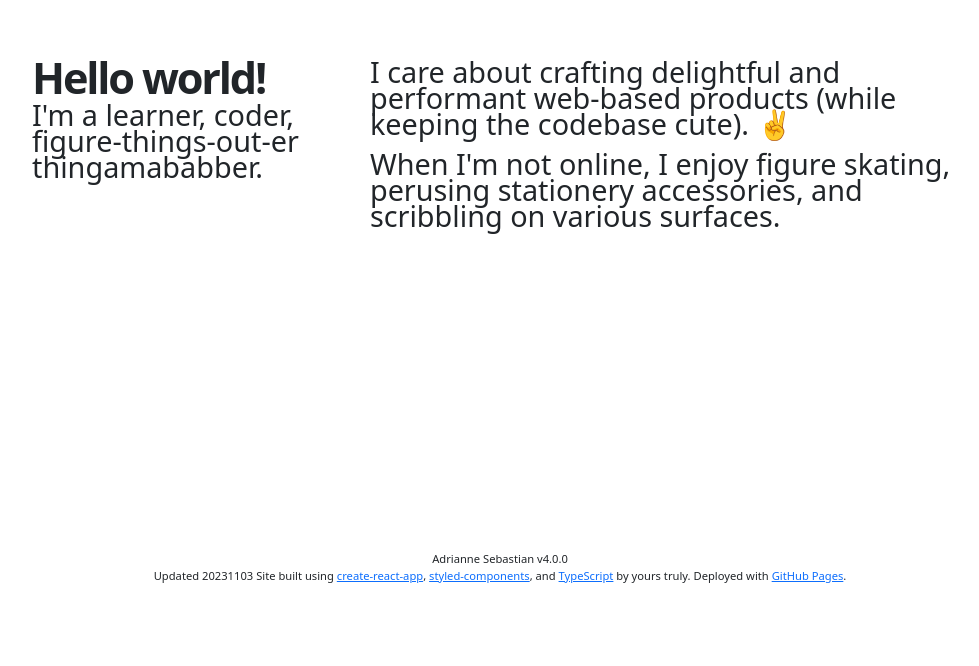
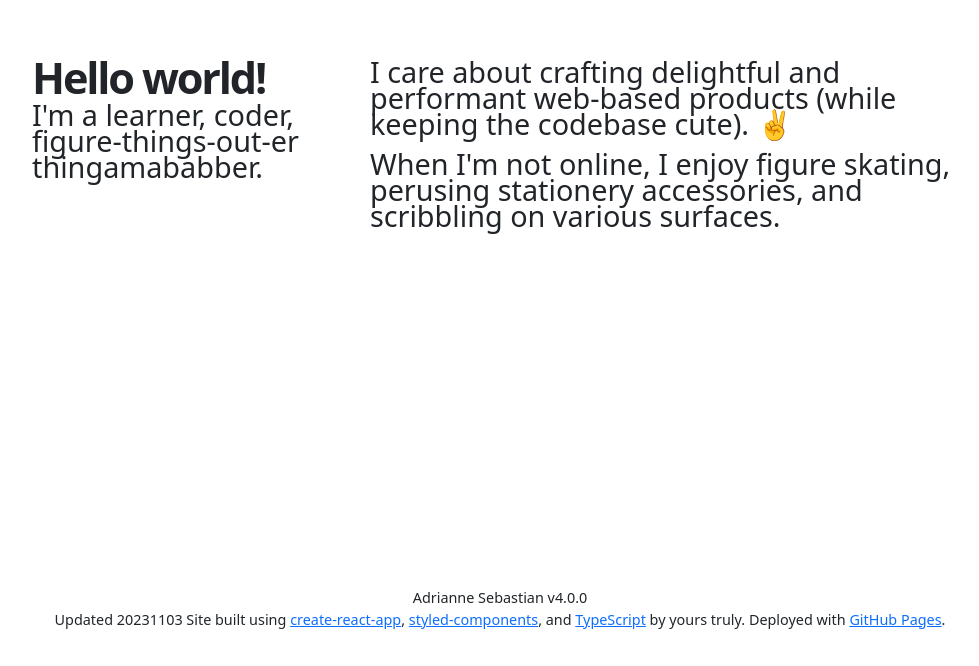
Before and after one commit to arcsbstn/arcsbstn.github.io, a React (Create React App) app: page / in a window 1280 px wide. Shown: the part 1049-1715 px from the top of the page, without its empty margins (140-1119 px from the left). Before the commit the page ends 1634 px from the top, so only its background shows below. Built offline with nearby package versions, Linux system fonts and the light colour scheme.

Commit message:
change footer font size with media width

```diff
--- a/src/components/Footer.tsx
+++ b/src/components/Footer.tsx
@@ -1,14 +1,18 @@
+import { useContext } from "react";
 import styled from "styled-components";
 
-const FooterWrapper = styled.div`
-  padding: 2.5em 1em;
+import { MediaWidthContext } from "../ResumePortfolio";
+
+const FooterWrapper = styled.div<{ isLargeView: boolean }>`
+  padding: 2.5em 1em !important;
   text-align: center;
-  font-size: 0.7em;
+  font-size: ${(props) => (props.isLargeView ? "0.9em" : "0.7em")};
 `;
 
 export function Footer() {
+  const { isLargeView } = useContext(MediaWidthContext);
   return (
-    <FooterWrapper>
+    <FooterWrapper isLargeView={isLargeView}>
       Adrianne Sebastian v4.0.0
       <br />
       Updated 20231103 Site built using{" "}
```
